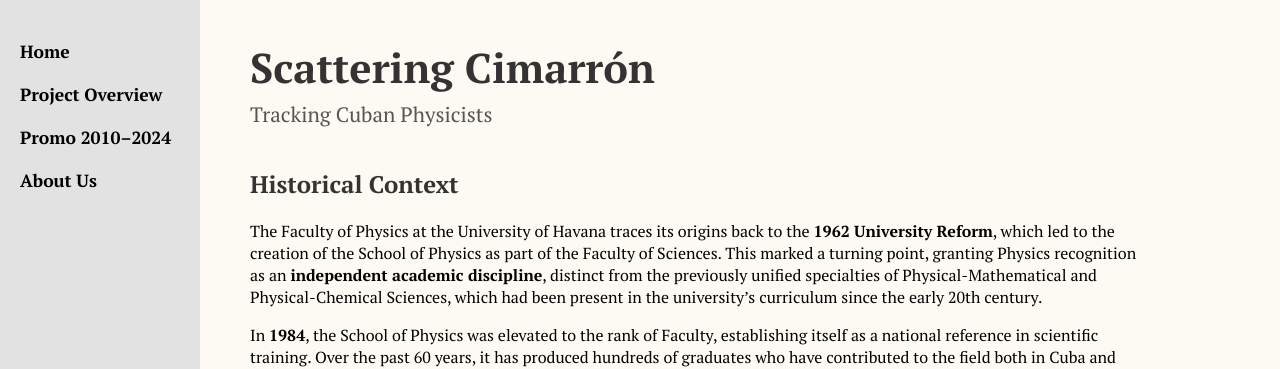
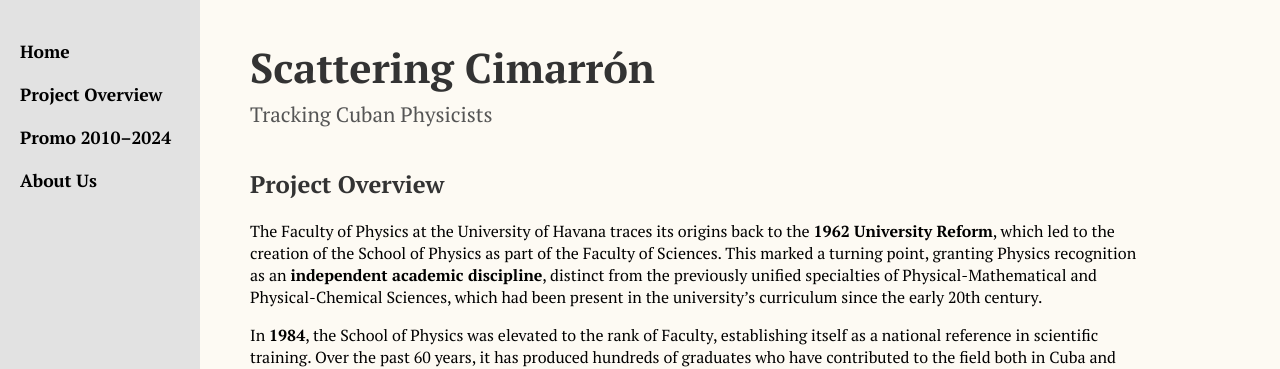
Before and after one commit to Gretica/Tracking_Cuban_Physicists, a Jekyll site: the page built from project.md, in a window 1280 px wide and 900 px high. Shown: the top 369 px of the window. Built offline with Jekyll 4.4.1, drawn with Linux system fonts in a browser that asks for light colours.

Commit message:
Update project.md

```diff
--- a/project.md
+++ b/project.md
@@ -6,8 +6,7 @@ permalink: /Project/
 
 <!-- Aquí comienzas a escribir el contenido de la página del proyecto -->
 
-<!-- ## Project Overview -->
-## **Historical Context**
+## Project Overview
 
 The Faculty of Physics at the University of Havana traces its origins back to the **1962 University Reform**, which led to the creation of the School of Physics as part of the Faculty of Sciences. This marked a turning point, granting Physics recognition as an **independent academic discipline**, distinct from the previously unified specialties of Physical-Mathematical and Physical-Chemical Sciences, which had been present in the university’s curriculum since the early 20th century.
 
```
